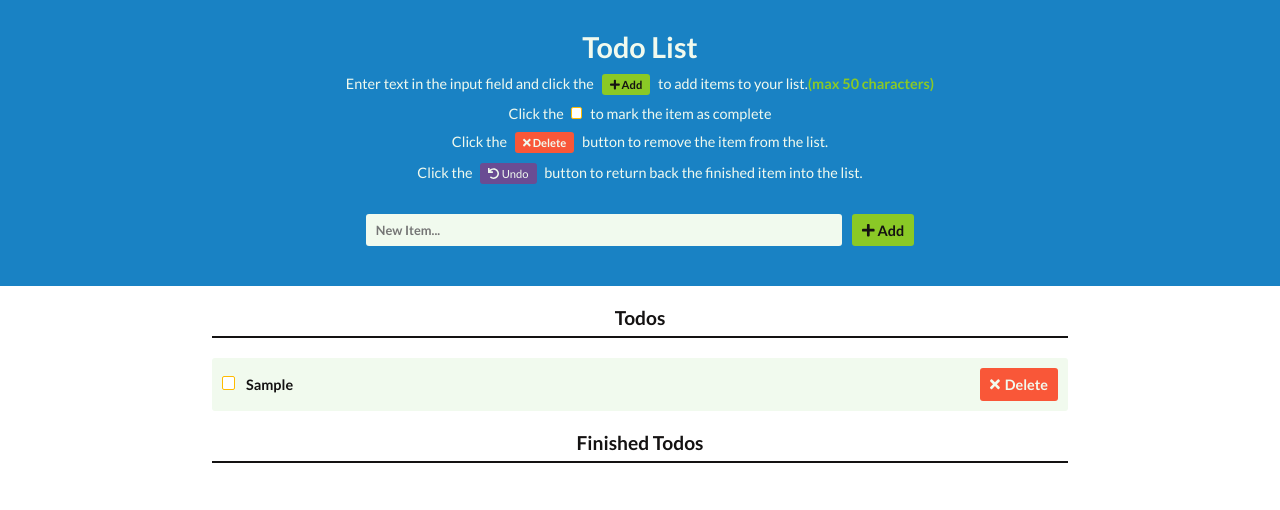
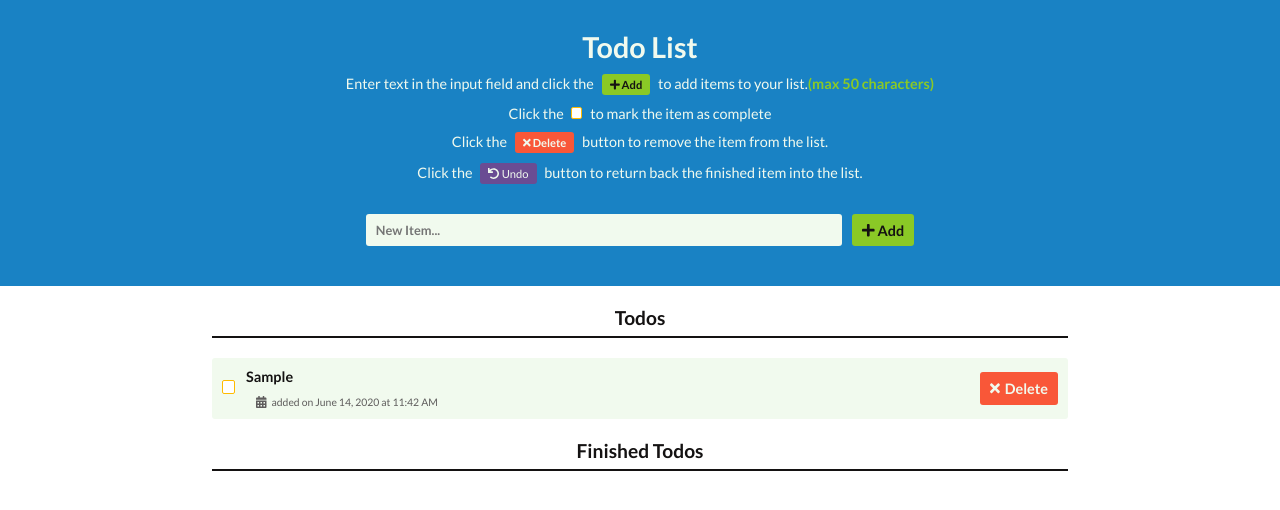
Before and after one commit to RapRy/workshopReact, a React (Create React App) app in the folder reactSandbox/todolist/: page / in a window 1280 px wide. Both pictures are taken after typing "Sample" into the empty fields and a click on the button "Add". Shown: the top 510 px of the page. Built offline with nearby package versions, Linux system fonts and the light colour scheme; the HTML template or start-up script is replaced by a standard one.

Commit message:
need animations

```diff
--- a/reactSandbox/todolist/package.json
+++ b/reactSandbox/todolist/package.json
@@ -13,7 +13,9 @@
     "react": "^16.13.1",
     "react-dom": "^16.13.1",
     "react-fontawesome": "^1.7.1",
-    "react-scripts": "3.4.1"
+    "react-scripts": "3.4.1",
+    "react-transition-group": "^4.4.1",
+    "uuid": "^8.1.0"
   },
   "scripts": {
     "start": "react-scripts start",
--- a/reactSandbox/todolist/src/App.js
+++ b/reactSandbox/todolist/src/App.js
@@ -1,5 +1,6 @@
 import React from 'react';
-// import axios from 'axios';
+import { v4 as uuidv4 } from 'uuid';
+
 import './style.css';
 
 import Instructions from './components/Instructions';
@@ -30,13 +31,30 @@ class App extends React.Component{
                 errorMsg: ""
             })
 
-            this.state.todos.push(addItemInput.value);
+            let isDate = new Date();
+            let month = isDate.getMonth();
+            let day = isDate.getDate();
+            let year = isDate.getFullYear();
+            let hour = isDate.getHours();
+            let minutes = isDate.getMinutes();
+
+            this.state.todos.push({
+                todoId: uuidv4(),
+                todo: addItemInput.value,
+                dateTime: {
+                    month: month,
+                    day: day,
+                    year: year,
+                    hour: hour,
+                    minutes: minutes
+                }
+            });
 
             addItemInput.value = "";
         }
     }
 
-    testError = () => {
+    showError = () => {
         if(this.state.errorMsg !== ""){
             return( <div className="errorMsg">
                         <p className="error">
@@ -47,21 +65,42 @@ class App extends React.Component{
         }
     }
 
-    removeTodo = (item) => {
-        const newTodo = this.state.todos.filter((todo, i) => todo != item);
+    removeTodo = (itemId) => {
+        const newTodo = this.state.todos.filter((todo, i) => todo.todoId != itemId);
         this.setState({todos:newTodo})
     }
 
-    checkTodo = (item) => {
-        const newTodo = this.state.todos.filter((todo, i) => todo != item);
+    checkTodo = (itemId, item, itemAddedDateTime) => {
+        const newTodo = this.state.todos.filter((todo, i) => todo.todoId != itemId);
         this.setState({todos:newTodo});
-        this.state.doneTodos.push(item);
+        let isDate = new Date();
+        let month = isDate.getMonth();
+        let day = isDate.getDate();
+        let year = isDate.getFullYear();
+        let hour = isDate.getHours();
+        let minutes = isDate.getMinutes();
+        this.state.doneTodos.push({
+            todoId: itemId,
+            todo:item,
+            dateTime: {
+                month: month,
+                day: day,
+                year: year,
+                hour: hour,
+                minutes: minutes
+            },
+            addedDateTime: itemAddedDateTime
+        });
     }
 
-    undoDoneTodo = (item) => {
-        const newDoneTodo = this.state.todos.filter((todo, i) => todo != item);
+    undoDoneTodo = (itemId, item, addedDateTime) => {
+        const newDoneTodo = this.state.doneTodos.filter((todo, i) => todo.todoId != itemId);
         this.setState({doneTodos:newDoneTodo});
-        this.state.todos.push(item);
+        this.state.todos.push({
+            todoId: itemId,
+            todo: item,
+            dateTime: addedDateTime
+        });
     }
 
     render(){
@@ -72,7 +111,7 @@ class App extends React.Component{
                         <Instructions />
                         <AddInput getValue={this.getInputValue}/>
                     </div>
-                    {this.testError()}
+                    {this.showError()}
                 </section>
                 <section className="listContainer" id="listContainer">
                     <div className="unfinishedContainer todoContainer">
--- a/reactSandbox/todolist/src/components/FinishedTodo.js
+++ b/reactSandbox/todolist/src/components/FinishedTodo.js
@@ -2,19 +2,121 @@ import React from 'react';
 
 import { FontAwesomeIcon } from '@fortawesome/react-fontawesome';
 import { faUndo } from '@fortawesome/free-solid-svg-icons'
+import { faCalendarAlt } from '@fortawesome/free-solid-svg-icons'
 
 class FinishedTodo extends React.Component{
+    state = {
+        month: "",
+        day: "",
+        year: "",
+        hour: "",
+        minutes: "",
+        meridian: ""
+    }
+
+    convertMonthToString(month){
+        switch(month){
+            case 0:
+                return "January";
+            case 1:
+                return "February";
+            case 2:
+                return "March";
+            case 3:
+                return "April";
+            case 4:
+                return "May";
+            case 5:
+                return "June";
+            case 6:
+                return "July";
+            case 7:
+                return "August";
+            case 8:
+                return "September";
+            case 9:
+                return "October";
+            case 10:
+                return "November";
+            case 11:
+                return "December";
+            default:
+                return month
+        }
+    }
+
+    convertHour(hour){
+        switch(hour){
+            case 13:
+                return 1
+            case 14:
+                return 2
+            case 15:
+                return 3
+            case 16:
+                return 4
+            case 17:
+                return 5
+            case 18:
+                return 6
+            case 19:
+                return 7
+            case 20:
+                return 8
+            case 21:
+                return 9
+            case 22:
+                return 10
+            case 23:
+                return 11
+            case 0:
+                return 12
+            default:
+                return hour
+        }
+    }
+
+    getMeridian(hour){
+        if(hour >= 12){
+            return "PM";
+        }else{
+            return "AM"
+        }
+    }
+
+    componentDidMount(){
+        let { month, day, year, hour, minutes } = this.props.item.dateTime;
+        let meridian = this.getMeridian(hour);
+
+        month = this.convertMonthToString(month);
+        hour = this.convertHour(hour);
+
+
+        this.setState({
+            month: month,
+            day: day,
+            year: year,
+            hour: hour,
+            minutes: minutes,
+            meridian: meridian
+        })
+    }
+
     render(){
         return(
             <div className="doneTodo">
                 <div className="doneTodoDesc">
-                    <p>{this.props.item}</p>
+                    <p>{this.props.item.todo}</p>
+                    <div className="todoDate">
+                        <FontAwesomeIcon icon={faCalendarAlt} />
+                        <span>finished on {this.state.month} {this.state.day}, {this.state.year} at {this.state.hour}:{this.state.minutes} {this.state.meridian}</span>
+                    </div>
                 </div>
                 <button
                     type="button"
                     name="undo"
                     className="undoItem"
-                    onClick={this.props.undoDoneTodo.bind(this, this.props.item)}
+                    onClick={this.props.undoDoneTodo.bind(this, this.props.item.todoId, this.props.item.todo, this.props.item.addedDateTime)}
                 >
                     <FontAwesomeIcon icon={faUndo} />
                     <span>Undo</span>
--- a/reactSandbox/todolist/src/components/UnfinishedTodo.js
+++ b/reactSandbox/todolist/src/components/UnfinishedTodo.js
@@ -1,9 +1,21 @@
 import React from 'react';
 
 import { FontAwesomeIcon } from '@fortawesome/react-fontawesome';
-import { faTimes } from '@fortawesome/free-solid-svg-icons'
+import { faTimes } from '@fortawesome/free-solid-svg-icons';
+import { faCalendarAlt } from '@fortawesome/free-solid-svg-icons'
+
+import { Transition } from 'react-transition-group';
 
 class UnfinishedTodo extends React.Component{
+    state = {
+        month: "",
+        day: "",
+        year: "",
+        hour: "",
+        minutes: "",
+        meridian: ""
+    }
+
     componentWillUnmount(){
         const todos = document.querySelectorAll('.todo');
         todos.forEach((todo) => {
@@ -11,30 +23,125 @@ class UnfinishedTodo extends React.Component{
         })
     }
 
+    convertMonthToString(month){
+        switch(month){
+            case 0:
+                return "January";
+            case 1:
+                return "February";
+            case 2:
+                return "March";
+            case 3:
+                return "April";
+            case 4:
+                return "May";
+            case 5:
+                return "June";
+            case 6:
+                return "July";
+            case 7:
+                return "August";
+            case 8:
+                return "September";
+            case 9:
+                return "October";
+            case 10:
+                return "November";
+            case 11:
+                return "December";
+            default:
+                return month
+        }
+    }
+
+    convertHour(hour){
+        switch(hour){
+            case 13:
+                return 1
+            case 14:
+                return 2
+            case 15:
+                return 3
+            case 16:
+                return 4
+            case 17:
+                return 5
+            case 18:
+                return 6
+            case 19:
+                return 7
+            case 20:
+                return 8
+            case 21:
+                return 9
+            case 22:
+                return 10
+            case 23:
+                return 11
+            case 0:
+                return 12
+            default:
+                return hour
+        }
+    }
+
+    getMeridian(hour){
+        if(hour >= 12){
+            return "PM";
+        }else{
+            return "AM"
+        }
+    }
+
+    componentDidMount(){
+        let { month, day, year, hour, minutes } = this.props.item.dateTime;
+        let meridian = this.getMeridian(hour);
+
+        month = this.convertMonthToString(month);
+        hour = this.convertHour(hour);
+
+        this.setState({
+            month: month,
+            day: day,
+            year: year,
+            hour: hour,
+            minutes: minutes,
+            meridian: meridian
+        })
+    }
+
     render(){
         return(
-            <div className="todo">
+            <Transition in={true} timeout={200} appear>
+                {state => (
+                    <div className={`todo test-${state}`}>
                         <div className="todoCheckbox">
                             <input
                                 type="checkbox"
                                 className="checkboxTodo"
-                        onChange={this.props.checkTodo.bind(this, this.props.item)}
+                                onChange={this.props.checkTodo.bind(this, this.props.item.todoId, this.props.item.todo, this.props.item.dateTime)}
                             />
                             <span className="spanCheckbox"></span>
                         </div>
                         <div className="todoDesc">
-                    <p>{this.props.item}</p>
+                            <p>{this.props.item.todo}</p>
+                            <div className="todoDate">
+                                <FontAwesomeIcon icon={faCalendarAlt} />
+                                <span>added on {this.state.month} {this.state.day}, {this.state.year} at {this.state.hour}:{this.state.minutes} {this.state.meridian}</span>
+                            </div>
                         </div>
                         <button
                             type="button"
                             name="delete"
                             className="deleteItem"
-                    onClick={this.props.removeTodo.bind(this, this.props.item)}
+                            onClick={this.props.removeTodo.bind(this, this.props.item.todoId)}
                         >
                             <FontAwesomeIcon icon={faTimes} />
                             <span>Delete</span>
                         </button>
                     </div>
+                )}
+            </Transition>
         )
     }
 }
--- a/reactSandbox/todolist/src/style.css
+++ b/reactSandbox/todolist/src/style.css
@@ -142,6 +142,8 @@
     background:var(--offwhite);
     border-radius: 3px;
     padding: 10px;
+    opacity:0;
+    transition: opacity 200ms ease-in-out;
 }
 .todo:first-child{
     margin-top:20px;
@@ -196,6 +198,19 @@
     font-size:.9rem;
     font-weight:700;
     color:var(--black);
+}
+.todoDate{
+    margin:5px 0 0 10px;
+}
+.todoDate svg{
+    font-size: .75rem;
+    color:var(--gray);
+    margin-right:5px;
+    vertical-align: middle;
+}
+.todoDate span{
+    color:var(--gray);
+    font-size:.65rem;
 }
 .deleteItem{
     display:inline-block;
@@ -256,3 +271,15 @@
     color:var(--offwhite);
     font-weight: 700;
 }
+.test-entered{
+    opacity:1
+}
+.test-entering{
+    opacity:0.1;
+}
+.test-exiting{
+    opacity:0.5;
+}
+.test-exited{
+    opacity:0;
+}
```
Also changed, not shown: 1 other file (tests, documents, lock files or other folders). Lines whose indentation alone changed are shown as unchanged.
